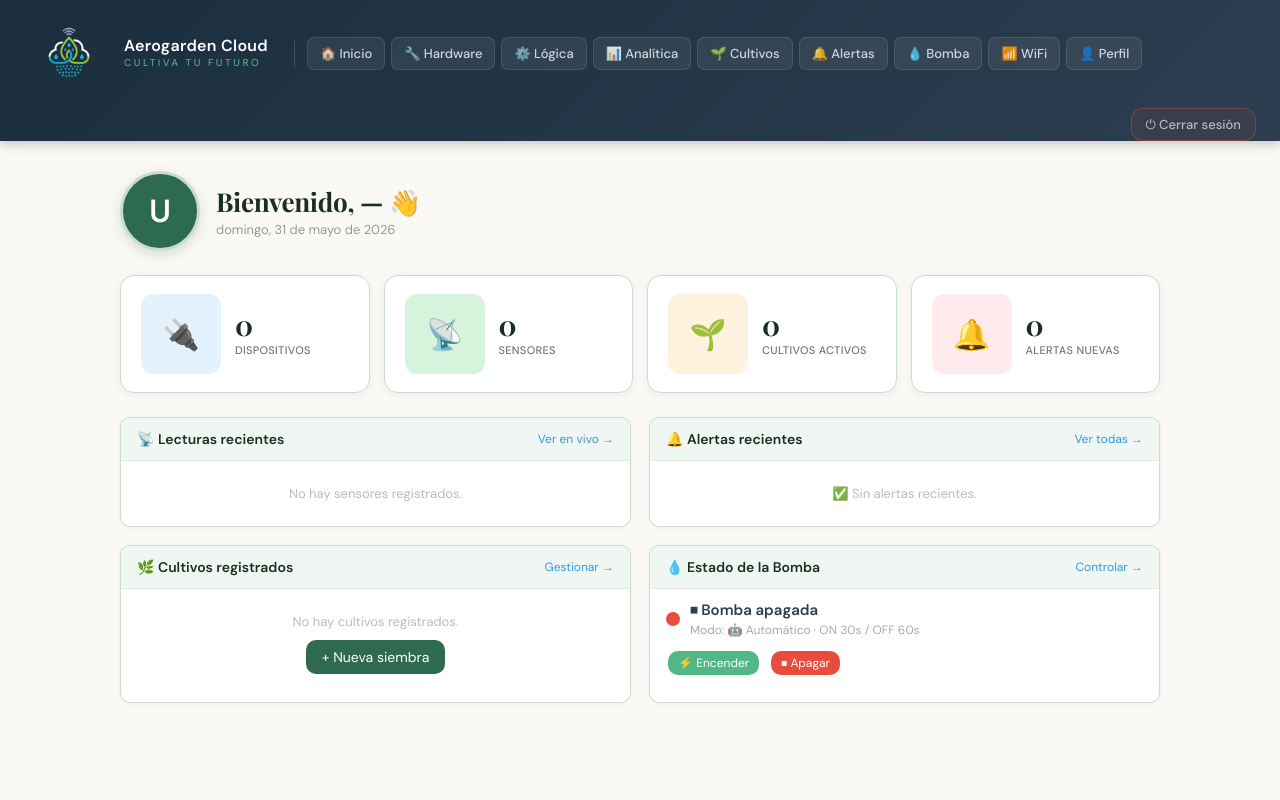
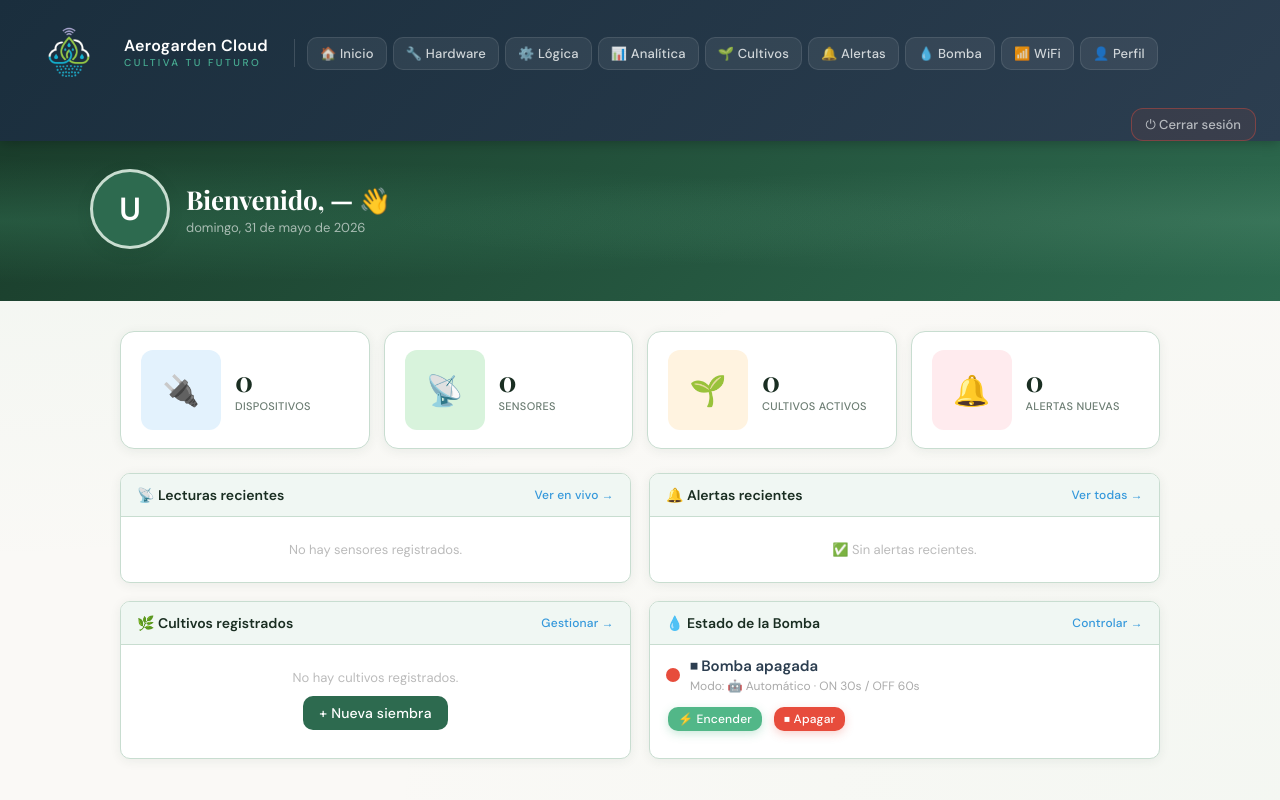
Before and after one commit to Dayz0n/aerogarden, a Flask app: page /dashboard in a window 1280 px wide. Run offline with Flask 3, Linux system fonts and the light colour scheme; the visitor is signed in with stand-in values (Sample User, id 1); data that the repository does not hold is empty.

Commit message:
feat: dashboard con fondo, botones e inputs al estilo del login

```diff
--- a/templates/dashboard.html
+++ b/templates/dashboard.html
@@ -645,6 +645,9 @@
 <!-- ============================================================ -->
 <!-- INICIO — PANEL GENERAL                                        -->
 <!-- ============================================================ -->
+<div class="page-hero">
+    <div class="page-hero-inner" id="hero-bienvenida"></div>
+</div>
 <div id="dashboard-contenido">
 
     <!-- Bienvenida -->
@@ -1507,3 +1510,141 @@ input:focus, select:focus, textarea:focus {
     border-radius: 14px !important;
 }
 </style>
+<style>
+/* ── Fondo general con textura sutil igual al login ── */
+body {
+    background: #faf9f6 !important;
+    background-image:
+        radial-gradient(ellipse at 0% 0%, rgba(82,183,136,.08) 0%, transparent 50%),
+        radial-gradient(ellipse at 100% 100%, rgba(149,213,178,.06) 0%, transparent 50%) !important;
+    min-height: 100vh;
+}
+
+/* ── Barra superior de página debajo del nav ── */
+.page-hero {
+    background: linear-gradient(135deg, #1a3d2b 0%, #2d6a4f 100%);
+    padding: 28px 30px;
+    position: relative;
+    overflow: hidden;
+}
+.page-hero::before {
+    content: '';
+    position: absolute;
+    inset: 0;
+    background:
+        radial-gradient(ellipse at 0% 50%, rgba(82,183,136,.2) 0%, transparent 55%),
+        radial-gradient(ellipse at 100% 50%, rgba(149,213,178,.12) 0%, transparent 50%);
+}
+.page-hero-inner {
+    max-width: 1100px;
+    margin: 0 auto;
+    position: relative;
+    z-index: 1;
+    display: flex;
+    align-items: center;
+    gap: 18px;
+}
+
+/* ── Botones generales más elegantes ── */
+button {
+    font-family: 'DM Sans', sans-serif !important;
+    font-weight: 500 !important;
+    letter-spacing: 0.2px !important;
+    border-radius: 10px !important;
+    transition: all 0.2s ease !important;
+}
+button:hover {
+    transform: translateY(-1px) !important;
+    box-shadow: 0 4px 12px rgba(26,61,43,0.2) !important;
+}
+button:active { transform: translateY(0) !important; }
+
+.btn-verde {
+    background: #52b788 !important;
+    box-shadow: 0 3px 10px rgba(82,183,136,0.3) !important;
+}
+.btn-verde:hover { background: #2d6a4f !important; }
+
+.btn-rojo {
+    background: #e74c3c !important;
+    box-shadow: 0 3px 10px rgba(231,76,60,0.25) !important;
+}
+.btn-rojo:hover { background: #c0392b !important; }
+
+/* ── Inputs con estilo del login ── */
+input, select, textarea {
+    border: 1.5px solid #c8ddd0 !important;
+    border-radius: 10px !important;
+    font-family: 'DM Sans', sans-serif !important;
+    color: #1a2e22 !important;
+    background: #fff !important;
+    transition: border-color .2s, box-shadow .2s !important;
+}
+input:focus, select:focus, textarea:focus {
+    outline: none !important;
+    border-color: #52b788 !important;
+    box-shadow: 0 0 0 3.5px rgba(82,183,136,.16) !important;
+}
+
+/* ── Secciones con fondo limpio ── */
+.seccion {
+    background: transparent;
+}
+
+/* ── Cards más refinadas ── */
+.card, .inicio-panel, .kpi-card {
+    background: #fff !important;
+    border: 1px solid #c8ddd0 !important;
+    box-shadow: 0 2px 12px rgba(26,61,43,0.07) !important;
+}
+
+/* ── Tabla headers verdes ── */
+th {
+    background: #1a3d2b !important;
+    font-family: 'DM Sans', sans-serif !important;
+    font-weight: 600 !important;
+    letter-spacing: 0.4px !important;
+    font-size: 12px !important;
+    text-transform: uppercase !important;
+}
+tr:hover td { background: #f0f7f3 !important; }
+
+/* ── Modal más elegante ── */
+.modal {
+    border-radius: 16px !important;
+    box-shadow: 0 20px 60px rgba(26,61,43,0.18) !important;
+}
+.modal h3 {
+    font-family: 'Playfair Display', serif !important;
+    color: #1a2e22 !important;
+    font-size: 20px !important;
+}
+
+/* ── Títulos de sección ── */
+.seccion h1, #dashboard-contenido h1 {
+    font-family: 'Playfair Display', serif !important;
+    color: #1a2e22 !important;
+    border-bottom: 2px solid #c8ddd0 !important;
+}
+
+/* ── Inicio panel header ── */
+.inicio-panel-header {
+    background: #f0f7f3 !important;
+    border-bottom: 1px solid #c8ddd0 !important;
+}
+</style>
+<script>
+// Mover bienvenida al hero
+document.addEventListener('DOMContentLoaded', function() {
+    const hero = document.getElementById('hero-bienvenida');
+    const bienvenida = document.querySelector('.inicio-bienvenida');
+    if (hero && bienvenida) {
+        hero.appendChild(bienvenida);
+        // Adaptar colores para fondo oscuro
+        const saludo = bienvenida.querySelector('.inicio-saludo');
+        const fecha = bienvenida.querySelector('.inicio-fecha');
+        if (saludo) saludo.style.color = '#fff';
+        if (fecha) fecha.style.color = 'rgba(255,255,255,0.6)';
+    }
+});
+</script>
```
